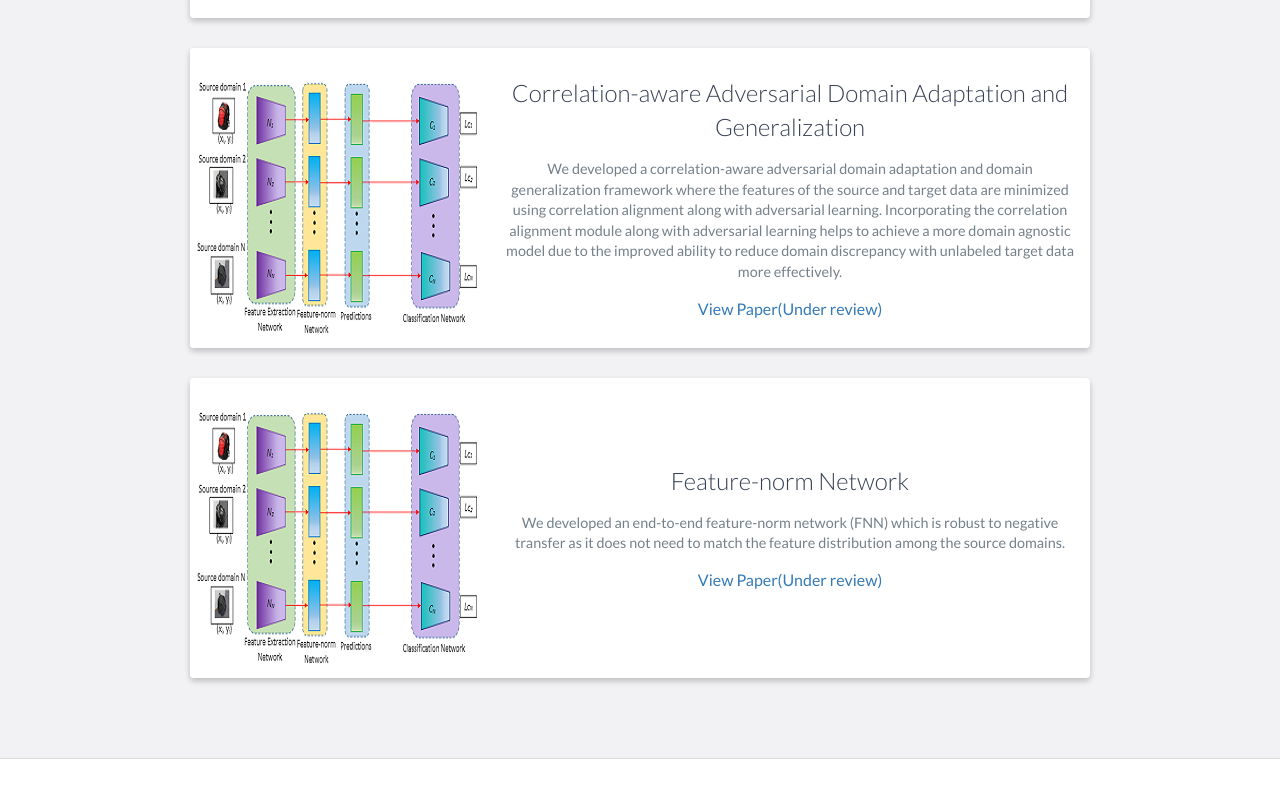
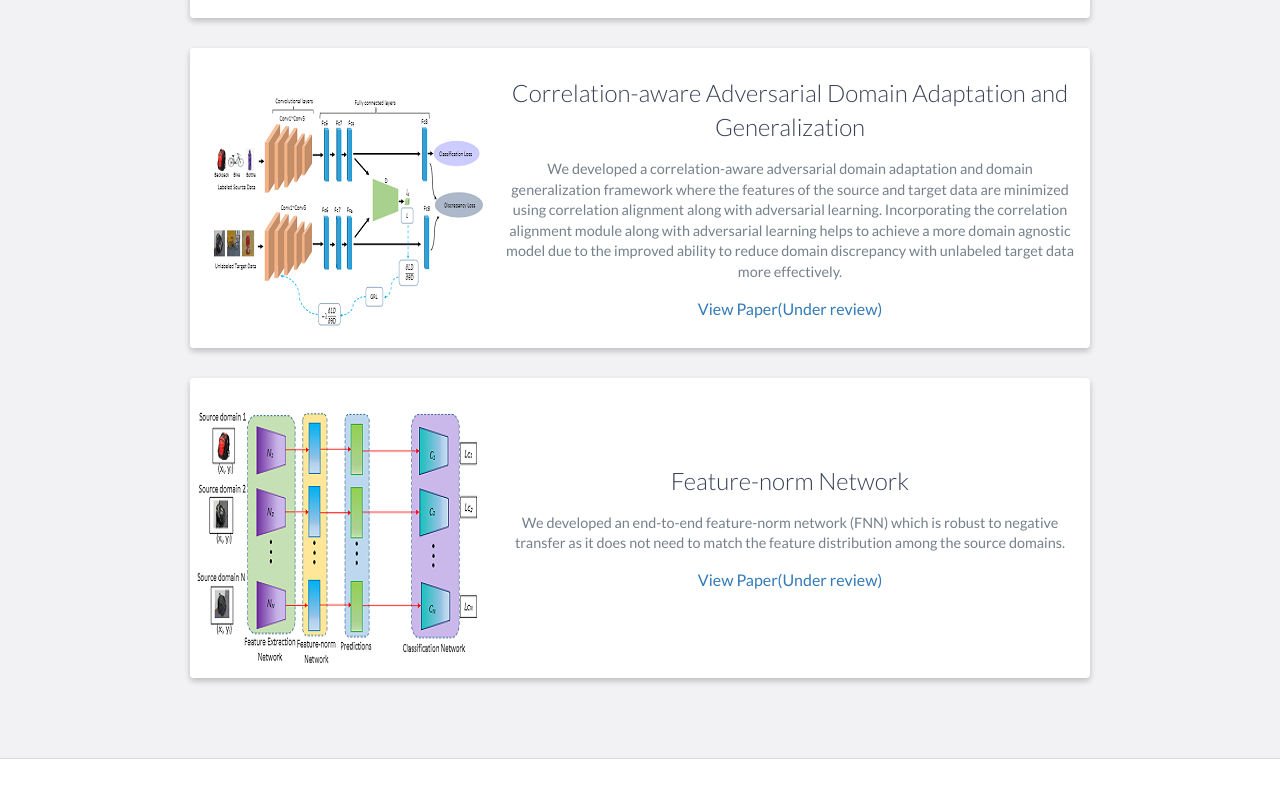
Before and after one commit to mahfujur1/portfolio, a website: page index.html in a window 1280 px wide. Shown: the part 4036-4842 px from the top of the page. Drawn offline with nearby package versions, Linux system fonts and the light colour scheme.

Commit message:
Update index.html

```diff
--- a/index.html
+++ b/index.html
@@ -243,7 +243,7 @@ Network (CNN).
 
 	        <div class="project shadow-large">
                     <div class="project-image">
-                        <img src="images/p4.PNG" />
+                        <img src="images/p3.PNG" />
                     </div>
                     <!-- End .project-image -->
                     <div class="project-info">
```
